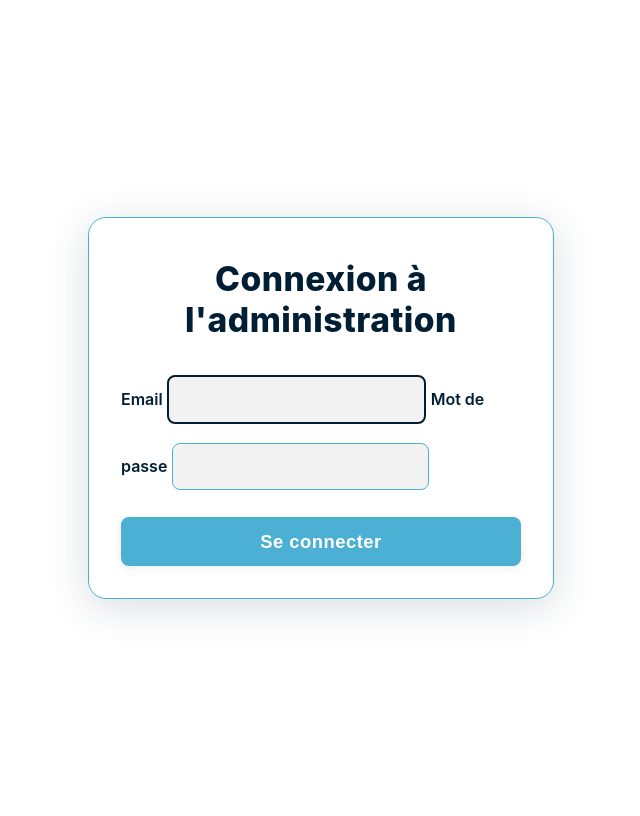
After one commit to Gwilymm/eduservice, a Symfony app: template backend/templates/admin/security/login.html.twig in a window 1280 px wide. The commit adds this page. Shown: the whole page, without its empty margins (319-959 px from the left). Run offline with Twig, Linux system fonts and the light colour scheme; the template is opened without the code that fills it, so the values that code supplies are empty; some libraries are stand-ins or nearby versions.

Commit message:
feat: add admin login functionality with corresponding templates and styles

```diff
--- /dev/null
+++ b/backend/templates/admin/security/login.html.twig
@@ -0,0 +1,103 @@
+{# templates/admin/security/login.html.twig #}
+{% extends 'base.html.twig' %}
+
+{% block title %}Connexion Admin{% endblock %}
+
+{% block stylesheets %}
+    <style>
+        body {
+            background: linear-gradient(135deg, var(--vt-c-light-blue) 0%, var(--vt-c-dark-blue) 100%);
+            color: var(--color-text);
+            font-family: 'Inter', 'Segoe UI', Arial, sans-serif;
+        }
+        .admin-login-container {
+            min-height: 100vh;
+            display: flex;
+            align-items: center;
+            justify-content: center;
+        }
+        .admin-login-card {
+            background: var(--color-background);
+            border-radius: 18px;
+            box-shadow: 0 8px 40px 0 rgba(44,62,80,0.18);
+            padding: 2.5rem 2rem 2rem 2rem;
+            max-width: 400px;
+            width: 100%;
+            border: 1.5px solid var(--vt-c-light-blue);
+        }
+        .admin-login-title {
+            color: var(--vt-c-dark-blue);
+            font-size: 2.1rem;
+            font-weight: 800;
+            text-align: center;
+            margin-bottom: 2.2rem;
+            letter-spacing: 0.5px;
+        }
+        .form-label {
+            color: var(--vt-c-dark-blue);
+            font-weight: 600;
+            margin-bottom: 0.3rem;
+        }
+        .form-control {
+            border-radius: 8px;
+            border: 1.5px solid var(--vt-c-light-blue);
+            background: var(--color-background-mute);
+            color: var(--color-text);
+            font-size: 1.08rem;
+            padding: 0.75rem 1rem;
+            margin-bottom: 1.2rem;
+            transition: border 0.2s;
+        }
+        .form-control:focus {
+            border: 2px solid var(--vt-c-dark-blue);
+            outline: none;
+        }
+        .btn-primary {
+            background: var(--vt-c-light-blue);
+            color: #fff;
+            border: none;
+            border-radius: 8px;
+            font-size: 1.15rem;
+            font-weight: 700;
+            padding: 0.85rem 0;
+            width: 100%;
+            margin-top: 0.5rem;
+            letter-spacing: 0.5px;
+            box-shadow: 0 2px 8px 0 rgba(44,62,80,0.10);
+            transition: background 0.2s, color 0.2s;
+        }
+        .btn-primary:hover {
+            background: var(--vt-c-dark-blue);
+            color: var(--vt-c-light-blue);
+        }
+        .alert-danger {
+            background: #ffeaea;
+            color: #c0392b;
+            border-radius: 6px;
+            padding: 0.75rem 1rem;
+            margin-bottom: 1.2rem;
+            border: 1px solid #f5c6cb;
+        }
+    </style>
+{% endblock %}
+
+{% block body %}
+    <div class="admin-login-container">
+        <div class="admin-login-card">
+            <div class="admin-login-title">Connexion à l'administration</div>
+            {% if error %}
+                <div class="alert alert-danger">{{ error.messageKey|trans(error.messageData, 'security') }}</div>
+            {% endif %}
+            <form method="post" action="{{ path('admin_login') }}">
+                <label for="username" class="form-label">Email</label>
+                <input type="text" value="{{ last_username }}" name="_username" id="username" class="form-control" required autofocus autocomplete="username">
+
+                <label for="password" class="form-label">Mot de passe</label>
+                <input type="password" name="_password" id="password" class="form-control" required autocomplete="current-password">
+
+                <input type="hidden" name="_csrf_token" value="{{ csrf_token('authenticate') }}">
+                <button class="btn btn-primary" type="submit">Se connecter</button>
+            </form>
+        </div>
+    </div>
+{% endblock %}
--- a/backend/templates/base.html.twig
+++ b/backend/templates/base.html.twig
@@ -44,12 +44,52 @@
               }
             }
         </style>
+        <style>
+            :root {
+              --vt-c-white: #ffffff;
+              --vt-c-white-soft: #f8f8f8;
+              --vt-c-white-mute: #f2f2f2;
+              --vt-c-dark-blue: #001e34;
+              --vt-c-light-blue: #4cb0d4;
+              --vt-c-black: #181818;
+              --vt-c-black-soft: #222222;
+              --vt-c-black-mute: #282828;
+              --vt-c-indigo: #2c3e50;
+              --vt-c-divider-light-1: rgba(60, 60, 60, 0.29);
+              --vt-c-divider-light-2: rgba(60, 60, 60, 0.12);
+              --vt-c-divider-dark-1: rgba(84, 84, 84, 0.65);
+              --vt-c-divider-dark-2: rgba(84, 84, 84, 0.48);
+              --vt-c-text-light-1: var(--vt-c-indigo);
+              --vt-c-text-light-2: rgba(60, 60, 60, 0.66);
+              --vt-c-text-dark-1: var(--vt-c-white);
+              --vt-c-text-dark-2: rgba(235, 235, 235, 0.64);
+              --color-background: var(--vt-c-white);
+              --color-background-soft: var(--vt-c-white-soft);
+              --color-background-mute: var(--vt-c-white-mute);
+              --color-border: var(--vt-c-divider-light-2);
+              --color-border-hover: var(--vt-c-divider-light-1);
+              --color-heading: var(--vt-c-text-light-1);
+              --color-text: var(--vt-c-text-light-1);
+              --section-gap: 160px;
+            }
+            @media (prefers-color-scheme: dark) {
+              :root {
+                --color-background: var(--vt-c-black);
+                --color-background-soft: var(--vt-c-black-soft);
+                --color-background-mute: var(--vt-c-black-mute);
+                --color-border: var(--vt-c-divider-dark-2);
+                --color-border-hover: var(--vt-c-divider-dark-1);
+                --color-heading: var(--vt-c-text-dark-1);
+                --color-text: var(--vt-c-text-dark-2);
+              }
+            }
+        </style>
         {% block stylesheets %}
         {% endblock %}
         {% block javascripts %}
         {% endblock %}
     </head>
-    <body style="background: var(--vt-c-white); color: var(--vt-c-black-soft);">
+    <body style="background: var(--color-background); color: var(--color-text);">
         {% block body %}{% endblock %}
     </body>
 </html>
```
Also changed, not shown: backend/src/Controller/Admin/SecurityController.php (added, +33 -0 lines), 2 other files.
